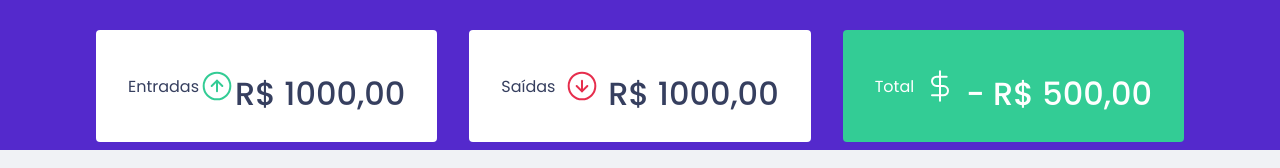
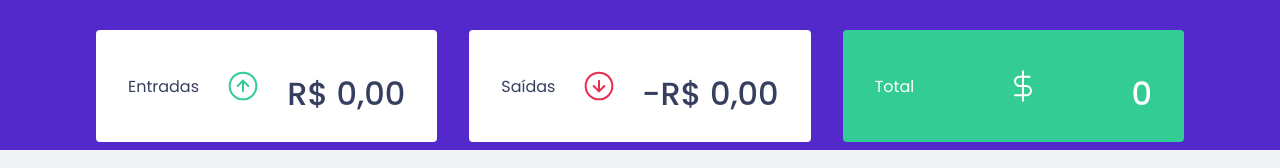
Before and after one commit to helenapaixao/Dtmoney, a React (Create React App) app: page / in a window 1280 px wide. Shown: the part 122-290 px from the top of the page. Built offline with nearby package versions, Linux system fonts and the light colour scheme; no server answers; what miragejs would draw is missing.

Commit message:
calculate:ok

```diff
--- a/src/components/Summary/index.tsx
+++ b/src/components/Summary/index.tsx
@@ -1,4 +1,4 @@
-import React,{useContext} from "react";
+import React, { useContext } from "react";
 import incomeImg from "../../assets/income.svg";
 import outcomeImg from "../../assets/outcome.svg";
 import totalImg from "../../assets/total.svg";
@@ -7,33 +7,59 @@
 import { Container } from "./styles";
 
 export function Summary() {
+  const { transactions } = useContext(TransactionsContext);
 
-  const {transactions} = useContext(TransactionsContext)
+  const summary = transactions.reduce(
+    (acc, transaction) => {
+      if (transaction.type === "deposit") {
+        acc.deposits += transaction.amount;
+        acc.total += transaction.amount;
+      } else {
+        acc.withdraws += transaction.amount;
+        acc.total -= transaction.amount;
+      }
 
-  console.log(transactions)
+      return acc;
+    },
+    {
+      deposits: 0,
+      withdraws: 0,
+      total: 0,
+    }
+  );
 
   return (
     <Container>
-
       <div>
         <header>
           <p>Entradas</p>
           <img src={incomeImg} alt="Entradas" />
-          <strong>R$ 1000,00</strong>
+          <strong>
+            {new Intl.NumberFormat("pt-BR", {
+              style: "currency",
+              currency: "BRL",
+            }).format(summary.deposits)}
+          </strong>
         </header>
       </div>
       <div>
         <header>
           <p>Saídas</p>
           <img src={outcomeImg} alt="Saídas" />
-          <strong>R$ 1000,00</strong>
+          <strong>
+            -
+            {new Intl.NumberFormat("pt-BR", {
+              style: "currency",
+              currency: "BRL",
+            }).format(summary.withdraws)}
+          </strong>
         </header>
       </div>
       <div className="hightlight-background">
         <header>
           <p>Total</p>
           <img src={totalImg} alt="Total" />
-          <strong> - R$ 500,00</strong>
+          <strong>{summary.total}</strong>
         </header>
       </div>
     </Container>
```
